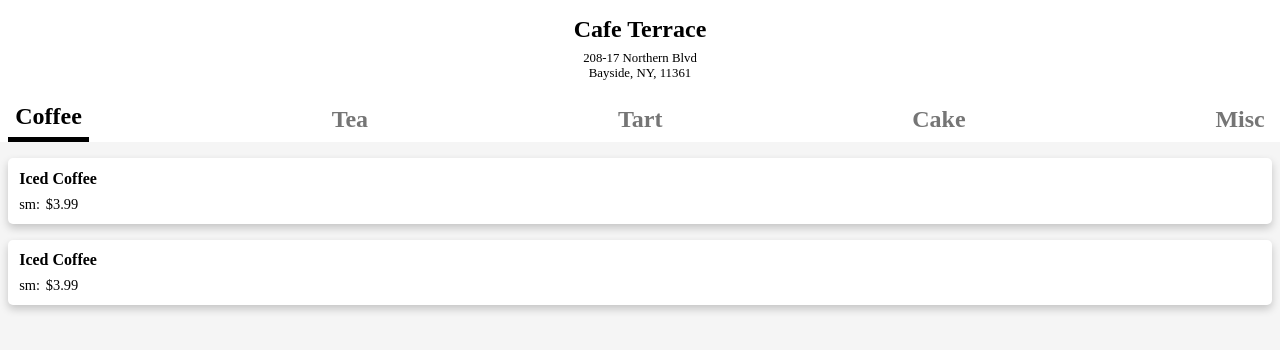
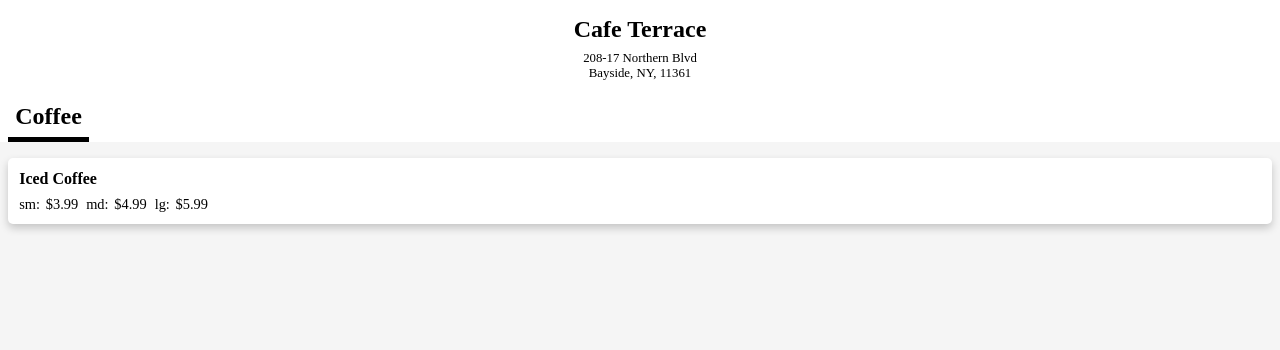
Before and after one commit to munjo5746/simple_menu, a React (Create React App) app: page / in a window 1280 px wide. Shown: the top 350 px of the page. Built offline with nearby package versions, Linux system fonts and the light colour scheme.

Commit message:
data types are defined, view displayed based on the defiend typed data

```diff
--- a/src/App.module.scss
+++ b/src/App.module.scss
@@ -100,6 +100,7 @@
                     display: flex;
                     flex-direction: row;
                     align-items: center;
+                    gap: 0.5em;
 
                     > .Price {
                         display: flex;
--- a/src/App.tsx
+++ b/src/App.tsx
@@ -1,10 +1,54 @@
 import React from 'react';
 import styles from './App.module.scss';
+import * as utils from './utils';
+
+interface Category {
+    name: string;
+    menus: Menu[];
+}
+
+interface Menu {
+    name: string;
+    prices: Price[];
+}
+
+interface Price {
+    for: string; // this could be size, ex) sm, md, lg or some type of small sub-entity, ex) syrup
+    value: number;
+}
+
+const categoryJson = [
+    {
+        name: 'Coffee',
+        menus: [
+            {
+                name: 'Iced Coffee',
+                prices: [
+                    {
+                        for: 'sm',
+                        value: 3.99,
+                    },
+                    {
+                        for: 'md',
+                        value: 4.99,
+                    },
+                    {
+                        for: 'lg',
+                        value: 5.99,
+                    },
+                ],
+            },
+        ],
+    },
+];
 
 const App: React.FC = () => {
-    const [itemsUnderSelectedMenu, setItemsUnderSelectedMenu] = React.useState<
-        string[]
-    >(['item1', 'item2']);
+    const [categories, setCategories] = React.useState<Category[]>(
+        categoryJson,
+    );
+    const [selectedCategory, setSelectedCategory] = React.useState<Category>(
+        categoryJson[0],
+    );
     return (
         <div className={styles.App}>
             <div className={styles.Header}>
@@ -15,25 +59,36 @@ const App: React.FC = () => {
                 </div>
             </div>
             <div className={styles.Menu}>
-                {['Coffee', 'Tea', 'Tart', 'Cake', 'Misc'].map((menuType) => {
+                {categories.map((category) => {
                     return (
-                        <span key={`menu-type-${menuType}`}>{menuType}</span>
+                        <span key={`category-${category.name}`}>
+                            {category.name}
+                        </span>
                     );
                 })}
             </div>
             <div className={styles.MenuItemWrapper}>
-                {itemsUnderSelectedMenu.map((item) => {
+                {selectedCategory?.menus.map((menu) => {
                     return (
                         <div
-                            key={`item-${item}`}
+                            key={`item-${menu.name}`}
                             className={`${styles.Card} ${styles.Item}`}
                         >
-                            <div className={styles.Name}>Iced Coffee</div>
+                            <div className={styles.Name}>{menu.name}</div>
                             <div className={styles.PriceList}>
-                                <span className={styles.Price}>
-                                    <span className={styles.Label}>sm:</span>
-                                    <span className={styles.Value}>$3.99</span>
-                                </span>
+                                {menu.prices.map((price) => (
+                                    <span
+                                        key={`menu-item-${menu.name}-price-for-${price.for}`}
+                                        className={styles.Price}
+                                    >
+                                        <span className={styles.Label}>
+                                            {`${price.for}:`}
+                                        </span>
+                                        <span className={styles.Value}>
+                                            {utils.toCurrency(price.value)}
+                                        </span>
+                                    </span>
+                                ))}
                             </div>
                         </div>
                     );
--- /dev/null
+++ b/src/utils.ts
@@ -0,0 +1,7 @@
+const numberFormatter = Intl.NumberFormat('en-US', {
+    style: 'currency',
+    currency: 'USD',
+});
+export const toCurrency = (value: number) => {
+    return numberFormatter.format(value);
+};
```
